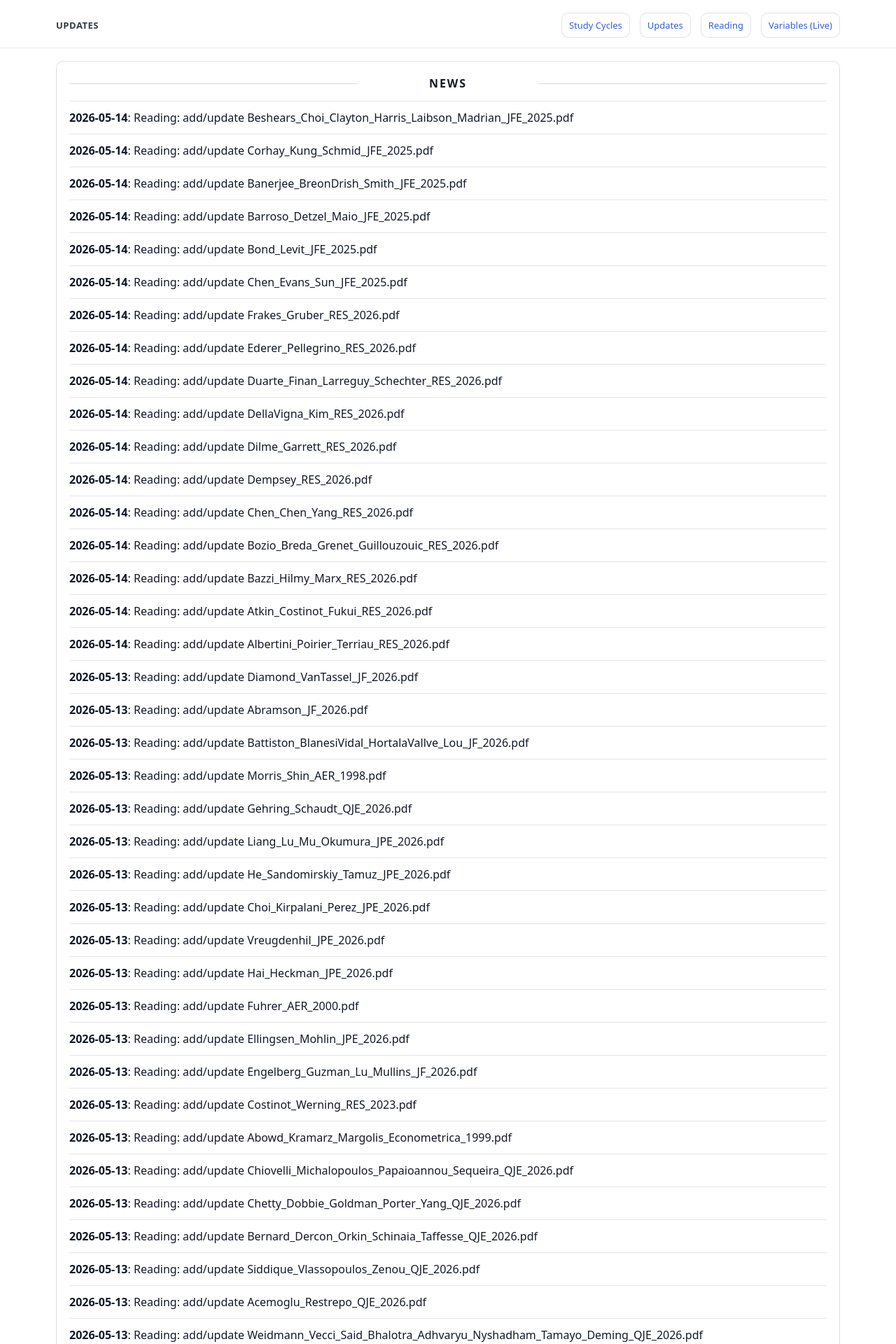
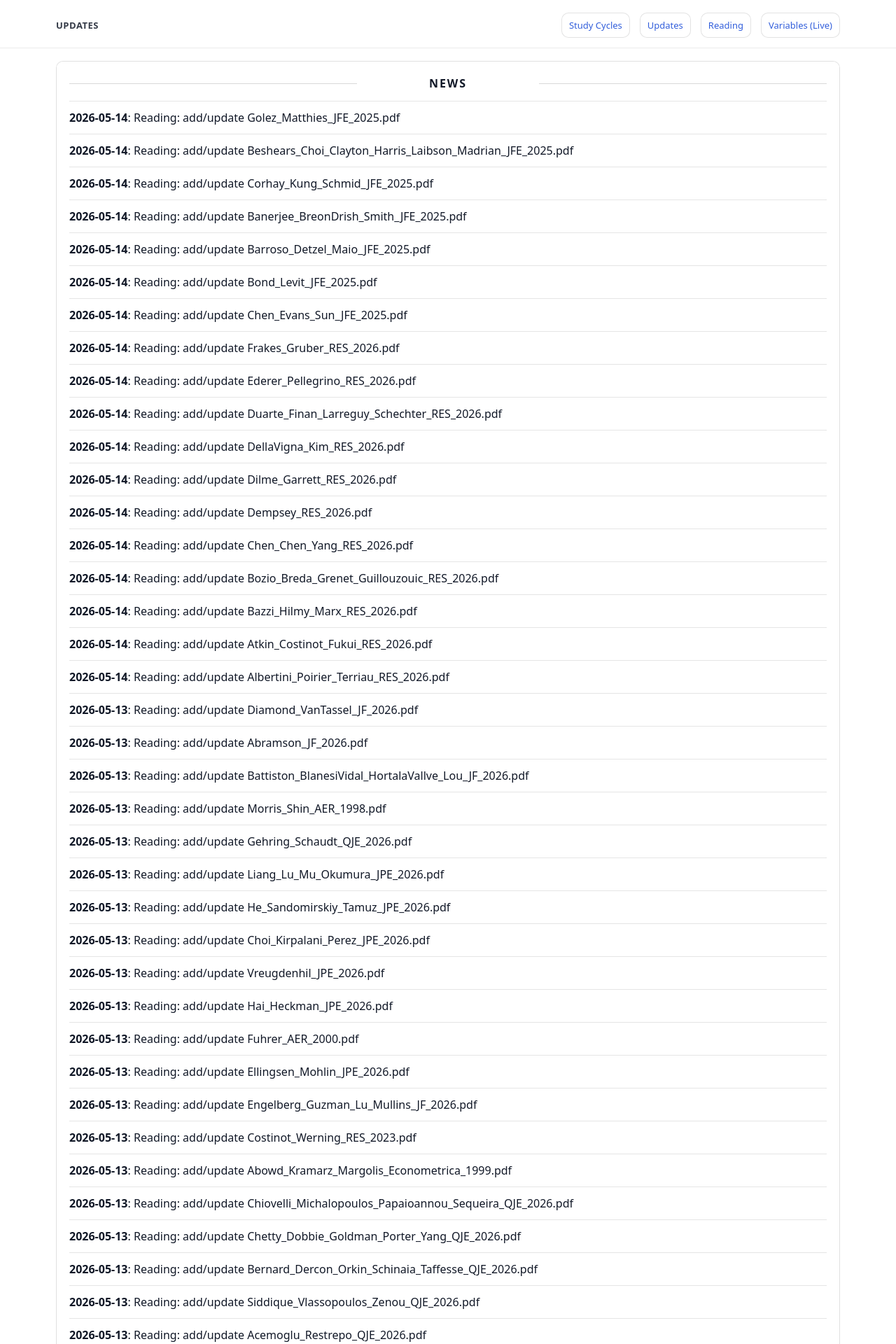
Before and after one commit to yaxinzn/study-archive, a Jekyll site: the page built from updates/index.md, in a window 1280 px wide. Shown: the top 1920 px of the page at 70% size. Built offline with Jekyll 4.4.1, drawn with Linux system fonts in a browser that asks for light colours; some of the changed text lies outside the part shown.

Commit message:
chore: update NEWS feed

```diff
--- a/_data/news.yml
+++ b/_data/news.yml
@@ -1,4 +1,7 @@
 # Auto-generated update history (sorted newest -> oldest). Do not edit manually.
+- ts: "1778753768"
+  date: "2026-05-14"
+  title: "Reading: add/update Golez_Matthies_JFE_2025.pdf"
 - ts: "1778753254"
   date: "2026-05-14"
   title: "Reading: add/update Beshears_Choi_Clayton_Harris_Laibson_Madrian_JFE_2025.pdf"
```
